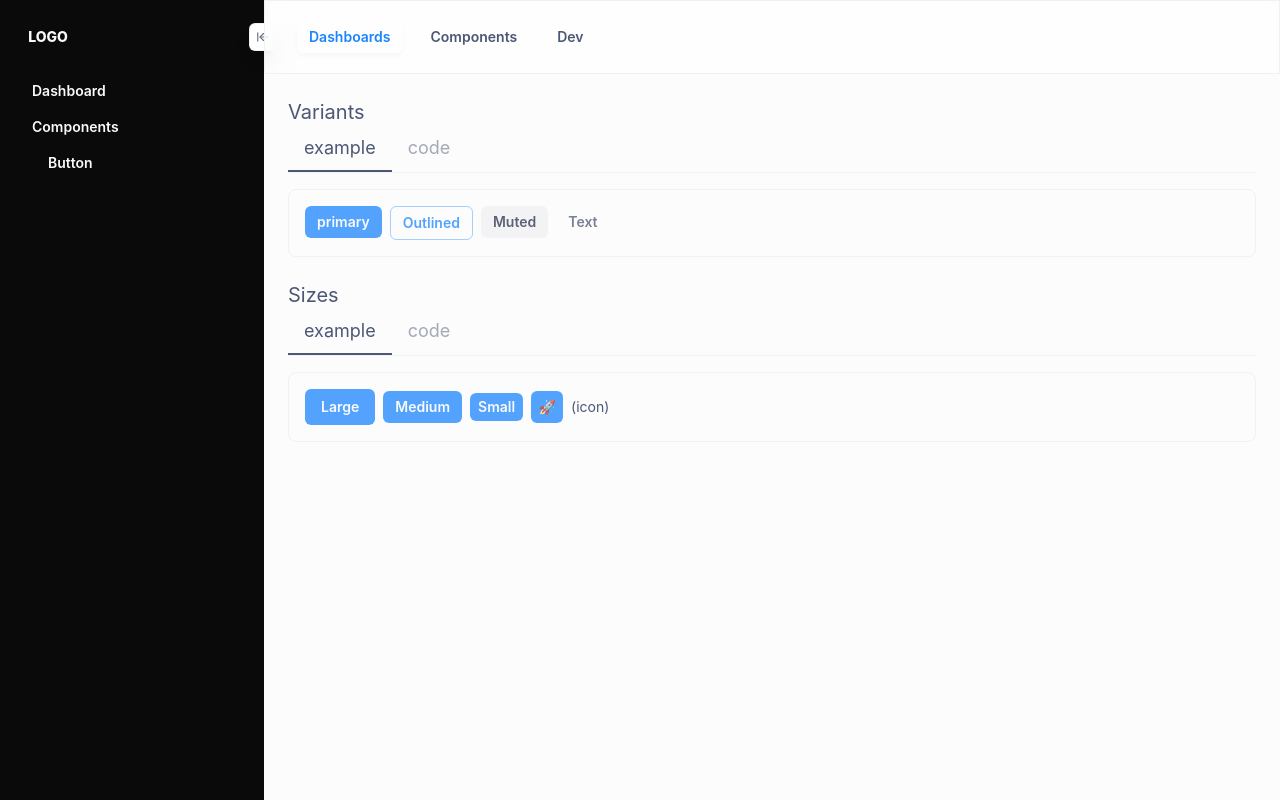
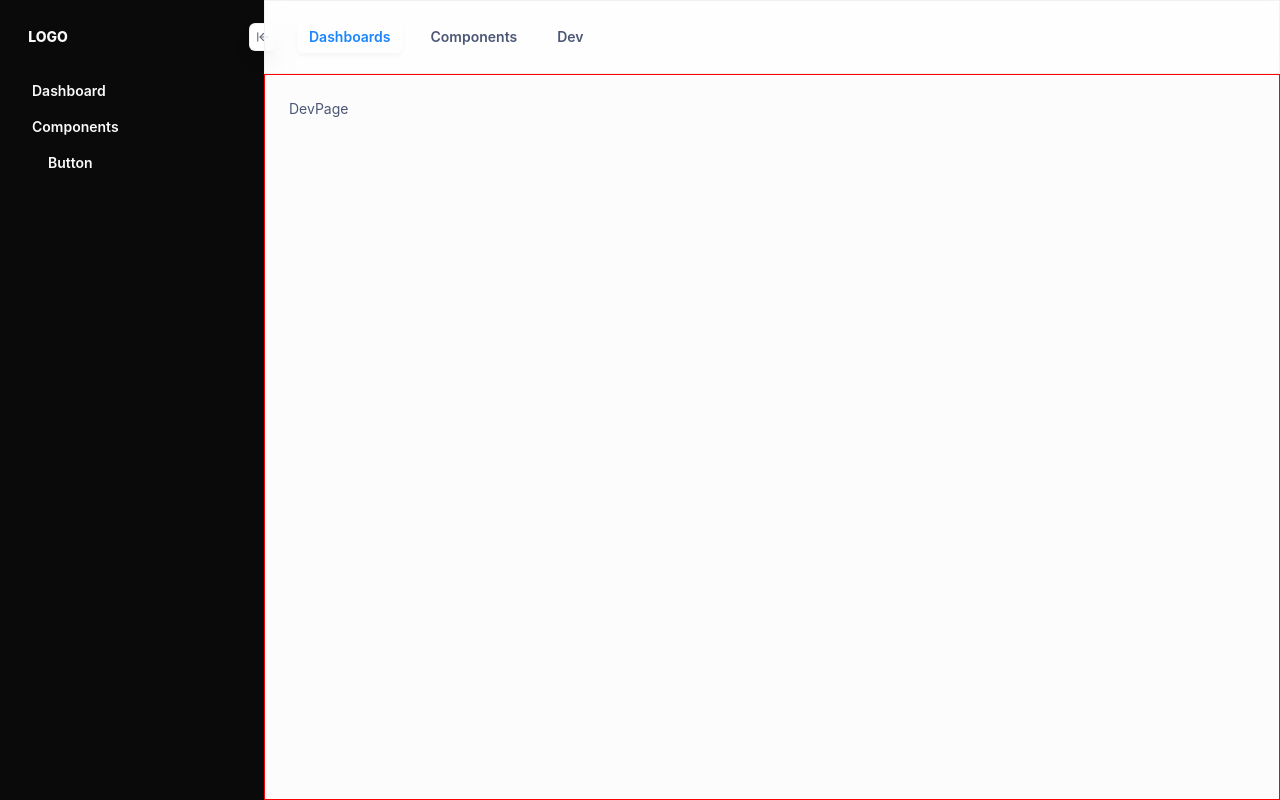
Before and after one commit to isel-jao/metronic_inspired_ui_kit, a React (Vite) app: page /dev in a window 1280 px wide. Built offline with nearby package versions, Linux system fonts and the light colour scheme.

Commit message:
feat: dev page

```diff
--- a/src/pages/dev/index.tsx
+++ b/src/pages/dev/index.tsx
@@ -1,133 +1,3 @@
-import { Button } from "@/components/button";
-import { cn } from "@/utils";
-import { CheckIcon, ClipboardIcon } from "lucide-react";
-import React, { useState } from "react";
-import SyntaxHighlighter from "react-syntax-highlighter";
-import { docco } from "react-syntax-highlighter/dist/esm/styles/hljs";
-
-const variantsCode = `import { Button } from "@/components/button";
-
-export default function App() {
-  return (
-    <div className="p-4">
-      <div className="flex gap-2">
-        <Button> primary</Button>
-        <Button variant="outlined"> Outlined</Button>
-        <Button variant="muted"> Muted</Button>
-        <Button variant="text"> Text</Button>
-      </div>
-    </div>
-  );
+export default function DevPage() {
+  return <main className="debug p-6">DevPage</main>;
 }
-`;
-
-const sizesCode = `import { Button } from "@/components/button";
-
-export default function App() {
-  return (
-    <div className="p-4">
-      <div className="flex items-center gap-2 ">
-        <Button size="lg"> Large</Button>
-        <Button> Medium</Button>
-        <Button size="sm"> Small</Button>
-        <Button size="icon">🚀</Button>
-        <span>{"(icon)"}</span>
-      </div>
-    </div>
-  );
-}
-`;
-
-interface StoryProps extends React.HTMLAttributes<HTMLDivElement> {
-  code: string;
-  children: React.ReactNode;
-  title: string;
-}
-const Story = ({ code, children, title, ...props }: StoryProps) => {
-  const [codeVisible, setCodeVisible] = useState(false);
-  const [isCopied, setIsCopied] = useState(false);
-
-  const copyCode = () => {
-    setIsCopied(true);
-    navigator.clipboard.writeText(code);
-    setTimeout(() => {
-      setIsCopied(false);
-    }, 3_000);
-  };
-
-  return (
-    <div {...props}>
-      <h3 className="text-xl">{title}</h3>
-      <div className="flex border-b ">
-        <button
-          className="border-b-2 border-transparent px-4 py-2 text-lg text-foreground/50 data-[visible=true]:border-foreground data-[visible=true]:text-foreground"
-          data-visible={!codeVisible}
-          onClick={() => setCodeVisible(false)}
-        >
-          example
-        </button>
-        <button
-          onClick={() => setCodeVisible(true)}
-          className="border-b-2 border-transparent px-4 py-2 text-lg text-foreground/50 data-[visible=true]:border-foreground data-[visible=true]:text-foreground"
-          data-visible={codeVisible}
-        >
-          code
-        </button>
-      </div>
-      <div className={cn("relative mt-4 overflow-hidden rounded border")}>
-        {codeVisible ? (
-          <>
-            <SyntaxHighlighter
-              language="react"
-              style={{
-                ...docco,
-              }}
-            >
-              {variantsCode}
-            </SyntaxHighlighter>
-            <button
-              className="absolute right-2 top-2 grid size-8 place-content-center rounded border bg-card shadow-sm hover:shadow-md"
-              onClick={copyCode}
-            >
-              {isCopied ? (
-                <CheckIcon className="text-green-500" />
-              ) : (
-                <ClipboardIcon size={20} />
-              )}
-            </button>
-          </>
-        ) : (
-          <>{children}</>
-        )}
-      </div>
-    </div>
-  );
-};
-
-export default function DevPage() {
-  return (
-    <main className="  mx-auto max-w-screen-2xl p-6">
-      <Story title="Variants" code={variantsCode}>
-        <div className="p-4">
-          <div className="flex gap-2">
-            <Button> primary</Button>
-            <Button variant="outlined"> Outlined</Button>
-            <Button variant="muted"> Muted</Button>
-            <Button variant="text"> Text</Button>
-          </div>
-        </div>
-      </Story>
-      <Story title="Sizes" className="mt-6" code={sizesCode}>
-        <div className="p-4">
-          <div className="flex items-center gap-2 ">
-            <Button size="lg"> Large</Button>
-            <Button> Medium</Button>
-            <Button size="sm"> Small</Button>
-            <Button size="icon">🚀</Button>
-            <span>{"(icon)"}</span>
-          </div>
-        </div>
-      </Story>
-    </main>
-  );
-}
```
